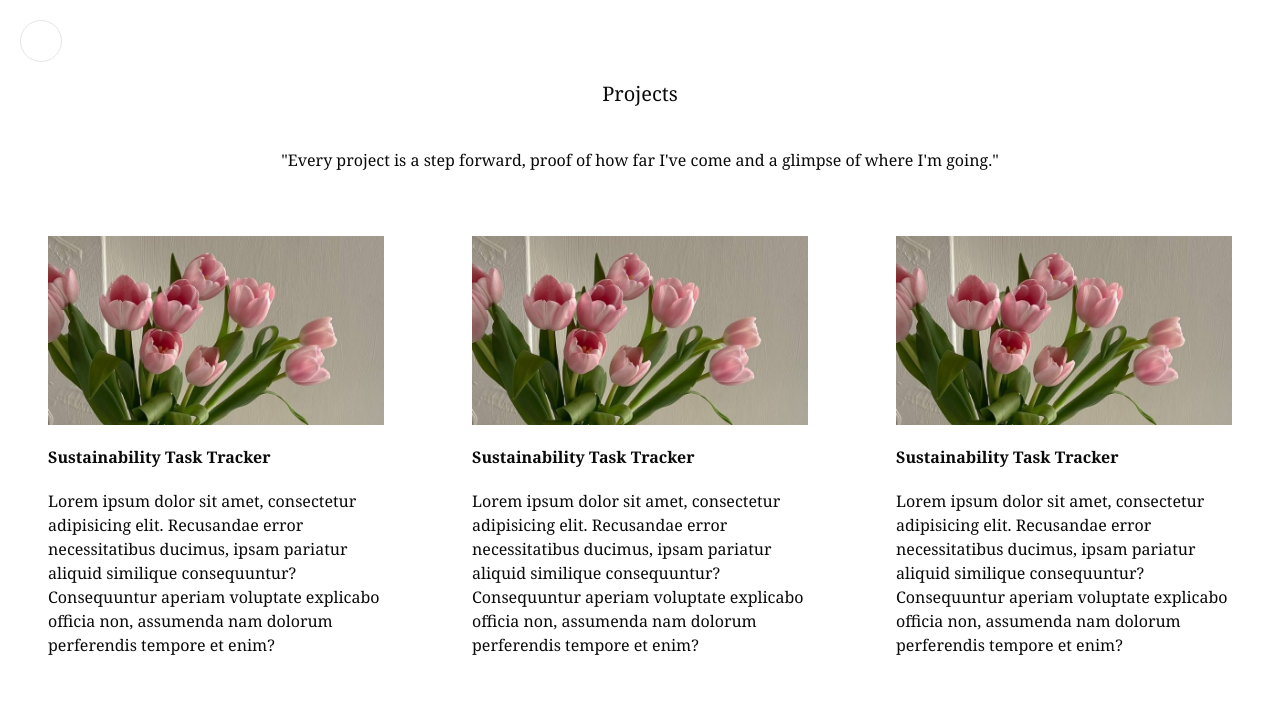
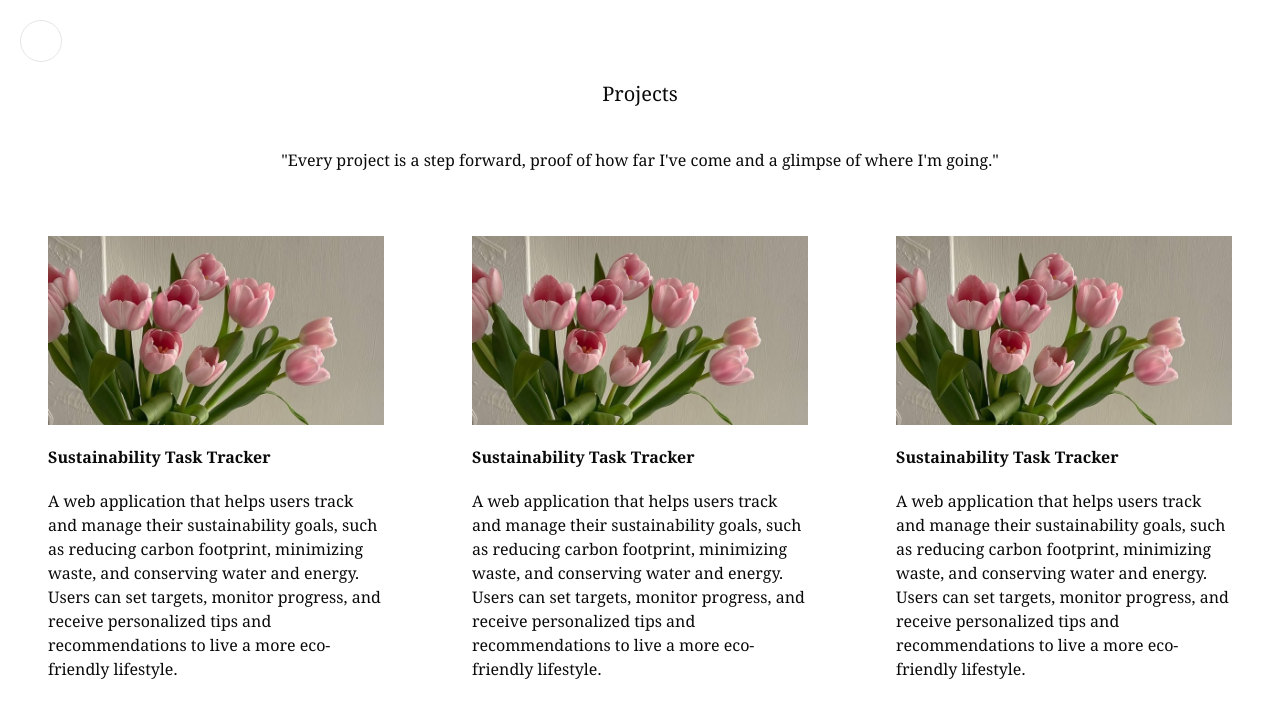
Before and after one commit to AyeThidaTun/portfolio-v2, a Next.js app: page /projects in a window 1280 px wide. Shown: the top 718 px of the page. Built offline with nearby package versions, Linux system fonts and the light colour scheme; some icons are missing.

Commit message:
feat: style card and map data

```diff
--- a/app/projects/_components/project-cards.tsx
+++ b/app/projects/_components/project-cards.tsx
@@ -1,68 +1,30 @@
 import Image from "next/image";
 import Link from "next/link";
 import { Card, CardContent } from "@/components/ui/card";
+import { cardsData } from "./project-data";
 
 export default function ProjectCard() {
 	return (
 		<section className="flex-row grid grid-cols-3 gap-x-10">
-			<Card className="w-full max-w-sm">
-				<Link href="#">
+			{cardsData.map((card) => (
+				<Card key={card.id} className="w-full max-w-sm">
+					<Link href={card.href}>
 						<div className="custom-cursor">
 							<CardContent className="row-span-2 grid-rows-subgrid space-y-5">
 								<Image
-								src={"/temp.jpg"}
+									src={card.src}
 									alt={""}
 									className="object-cover aspect-video"
 									width={400}
 									height={200}
 								/>
-							<h2 className="text-md font-bold">Sustainability Task Tracker</h2>
-							<p>
-								Lorem ipsum dolor sit amet, consectetur adipisicing elit.
-								Recusandae error necessitatibus ducimus, ipsam pariatur aliquid
-								similique consequuntur? Consequuntur aperiam voluptate explicabo
-								officia non, assumenda nam dolorum perferendis tempore et enim?
-							</p>
+								<h2 className="text-md font-bold">{card.title}</h2>
+								<p className="">{card.description}</p>
 							</CardContent>
 						</div>
 					</Link>
 				</Card>
-			<Card className="w-full max-w-sm">
-				<CardContent className="row-span-2 grid-rows-subgrid space-y-5">
-					<Image
-						src={"/temp.jpg"}
-						alt={""}
-						className="object-cover aspect-video"
-						width={400}
-						height={200}
-					/>
-					<h2 className="text-md font-bold">Sustainability Task Tracker</h2>
-					<p>
-						Lorem ipsum dolor sit amet, consectetur adipisicing elit. Recusandae
-						error necessitatibus ducimus, ipsam pariatur aliquid similique
-						consequuntur? Consequuntur aperiam voluptate explicabo officia non,
-						assumenda nam dolorum perferendis tempore et enim?
-					</p>
-				</CardContent>
-			</Card>
-			<Card className="w-full max-w-sm">
-				<CardContent className="row-span-2 grid-rows-subgrid space-y-5">
-					<Image
-						src={"/temp.jpg"}
-						alt={""}
-						className="object-cover aspect-video"
-						width={400}
-						height={200}
-					/>
-					<h2 className="text-md font-bold">Sustainability Task Tracker</h2>
-					<p>
-						Lorem ipsum dolor sit amet, consectetur adipisicing elit. Recusandae
-						error necessitatibus ducimus, ipsam pariatur aliquid similique
-						consequuntur? Consequuntur aperiam voluptate explicabo officia non,
-						assumenda nam dolorum perferendis tempore et enim?
-					</p>
-				</CardContent>
-			</Card>
+			))}
 		</section>
 	);
 }
--- a/app/projects/_components/project-data.ts
+++ b/app/projects/_components/project-data.ts
@@ -1,39 +1,26 @@
 export const cardsData = [
 	{
-		title: "Reflexa",
-		src: "/lamp.jpg",
+		id: 1,
+		src: "/temp.jpg",
+		title: "Sustainability Task Tracker",
 		description:
-			"Reflexa is a lamp that transforms light with subtle taps on its facets. It was one of my projects done in a elective called Digital Fabrication and Prototyping Fundamentals by using a few technologies such as 2D & 3D fabrication, Integration of sensors, and Embedded Programming. \n\nSee my journey here - \nhttps://ayethidartuneduval.wixsite.com/\nlearning-journey/final-product",
-	},
-
-	{
-		title: "Conclude 2024",
-		src: "/lamp.jpg",
-		description:
-			"During poly years, I was part of International Students Club, holding the role of assistant treasurer. As one of the event chairs for Conclude 2024, I gained my first experience leading such a major event, which provided me with many new insights as a leader.",
+			"A web application that helps users track and manage their sustainability goals, such as reducing carbon footprint, minimizing waste, and conserving water and energy. Users can set targets, monitor progress, and receive personalized tips and recommendations to live a more eco-friendly lifestyle.",
+		href: "#",
 	},
 	{
-		title: "SP Open House",
-		src: "/lamp.jpg",
+		id: 2,
+		src: "/temp.jpg",
+		title: "Sustainability Task Tracker",
 		description:
-			"For SP Open House 2025, I had an opportunity to present one of my year 1 websites, EcoPets as one of the showcases for Diploma in Information Technology (DIT).",
+			"A web application that helps users track and manage their sustainability goals, such as reducing carbon footprint, minimizing waste, and conserving water and energy. Users can set targets, monitor progress, and receive personalized tips and recommendations to live a more eco-friendly lifestyle.",
+		href: "#",
 	},
 	{
-		title: "AISP Hackathon",
-		src: "/lamp.jpg",
+		id: 3,
+		src: "/temp.jpg",
+		title: "Sustainability Task Tracker",
 		description:
-			"During this 3-day long hackathon, me and my teammate developed a solution for false news information using AI. \n\nWe proposed an AI-powered tool called Trustify that instantly evaluates the credibility of social media posts to ensure responsible sharing and informed viewing without interrupting the social media experience. \n\nAlthough we didn't win any prize, it was a fulfilling and meaningful experience for me.",
-	},
-	{
-		title: "Director's Honour Roll",
-		src: "/lamp.jpg",
-		description:
-			"During poly years, I gained the Director's Honour Roll two consecutive years, in Year 1 (AY23/24) and Year 2 (AY24/25) . The certificate is given to Top 10% of the course.",
-	},
-	{
-		title: "LEAP Camp",
-		src: "/lamp.jpg",
-		description:
-			"I had an opportunity to participate in LEAP which is a 4-day student leadership programme for student leaders across SP such as CCA leaders. \n\nDuring the camp, we were put through training on team leadership and personal development. This camp was conducted in Batam, Indonesia. It was my first time participating an overseas programme and it was such a meaningful experience.",
+			"A web application that helps users track and manage their sustainability goals, such as reducing carbon footprint, minimizing waste, and conserving water and energy. Users can set targets, monitor progress, and receive personalized tips and recommendations to live a more eco-friendly lifestyle.",
+		href: "#",
 	},
 ];
```
Lines whose indentation alone changed are shown as unchanged.
